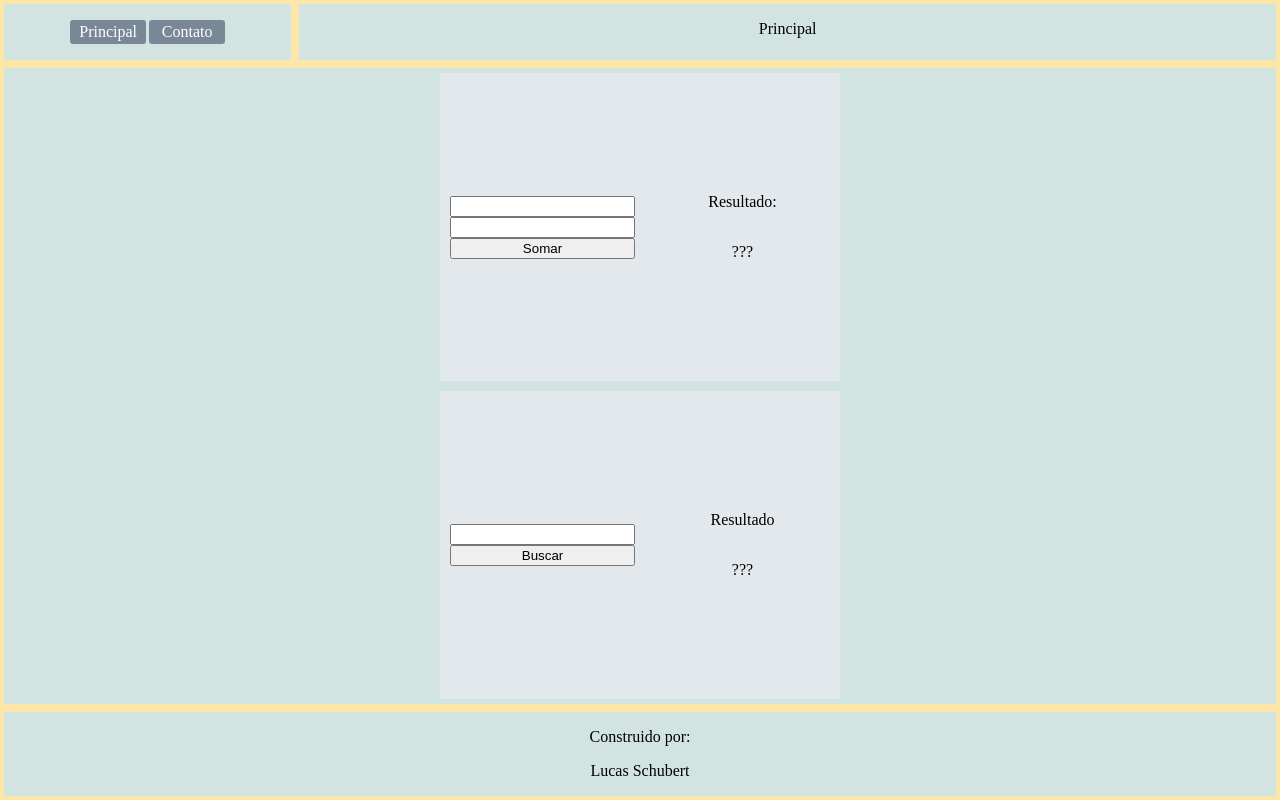
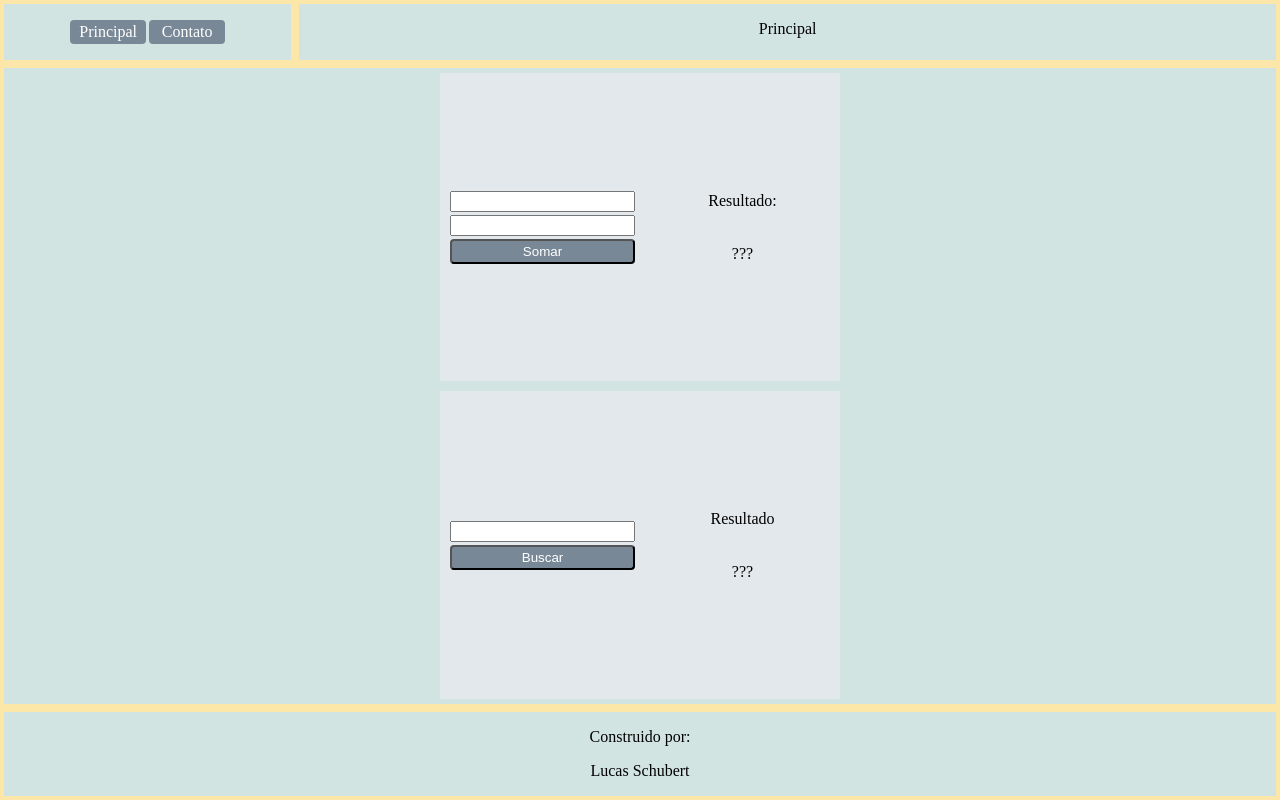
Before and after one commit to LucasSchubert/pokedexESoma, a plain HTML site: page index.html in a window 1280 px wide. Drawn offline with Linux system fonts and the light colour scheme.

Commit message:
Pré aula

```diff
--- a/contato.css
+++ b/contato.css
@@ -124,13 +124,13 @@ p {
     text-align: center;
 }
 
-a {
+a, button {
     display: inline-block;
     padding: 3px 3px;
     background-color: #788896;
     color: white;
     text-decoration: none;
-    border-radius: 3px;
+    border-radius: 4px;
     min-width: 70px;
     text-align: center;
 }
--- a/style.css
+++ b/style.css
@@ -83,6 +83,7 @@ article {
     margin: 10px;
     display: flex;
     flex-direction: column;
+    gap: 3px;
 
 }
 
@@ -90,13 +91,13 @@ p {
     text-align: center;
 }
 
-a {
+a, button {
     display: inline-block;
     padding: 3px 3px;
     background-color: #788896;
     color: white;
     text-decoration: none;
-    border-radius: 3px;
+    border-radius: 4px;
     min-width: 70px;
     text-align: center;
 }
```
